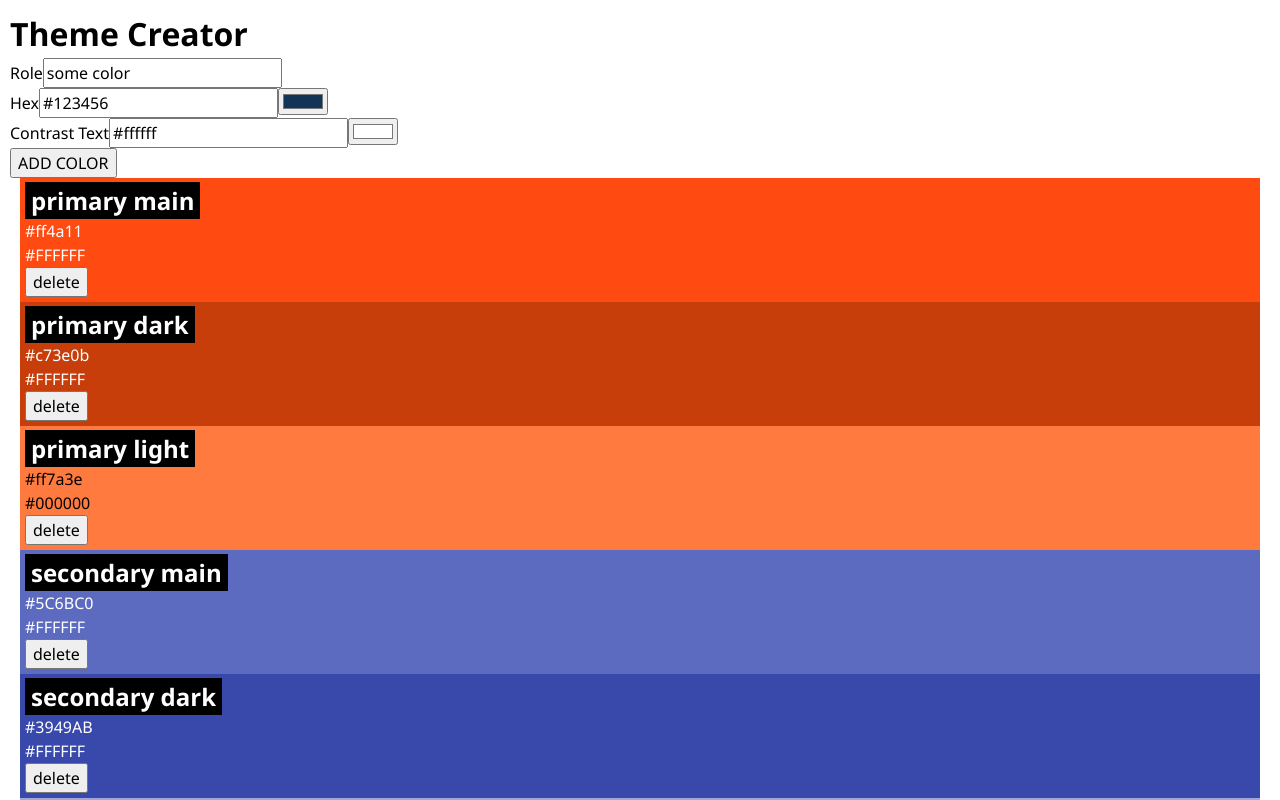
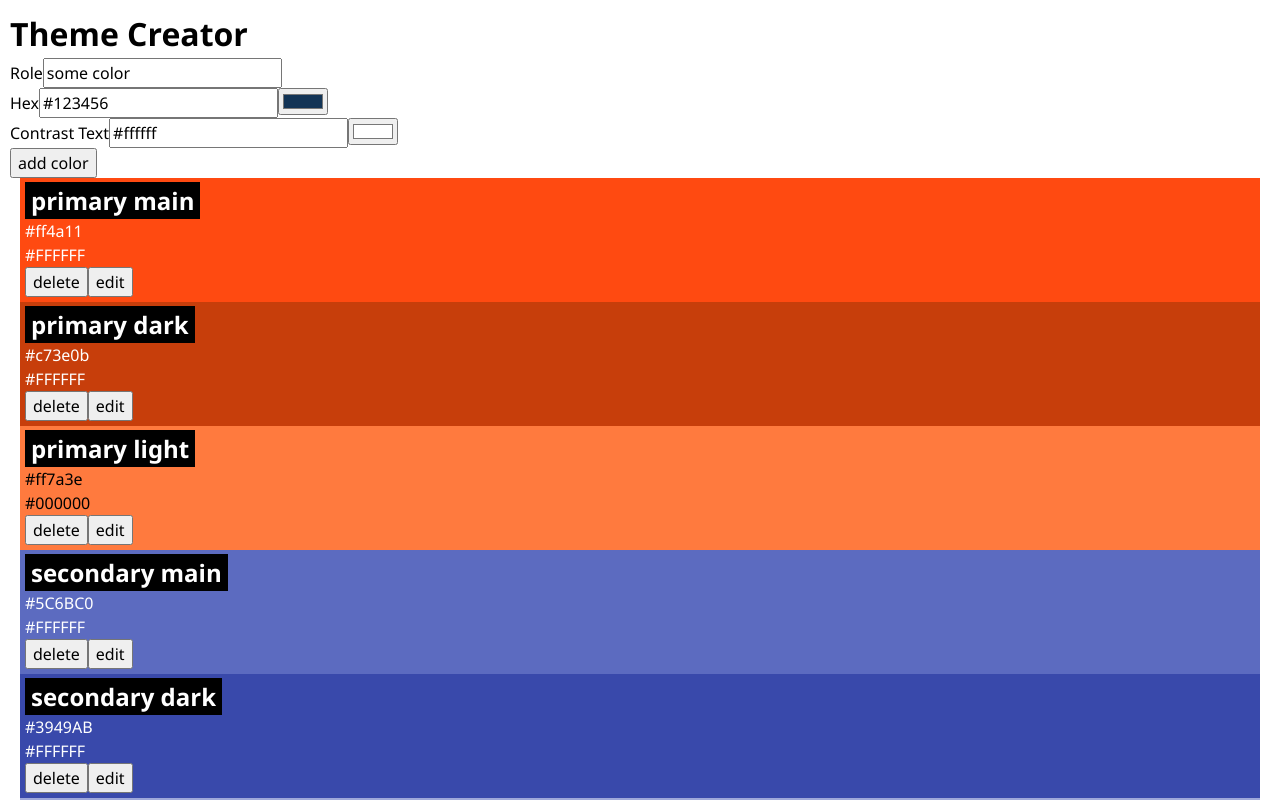
Before and after one commit to doreen-sch/recap-project-4_color-theme-app, a React (Vite) app: page / in a window 1280 px wide. Shown: the top 800 px of the page. Built offline with nearby package versions, Linux system fonts and the light colour scheme.

Commit message:
edit-color and edit-Button & dynamic button-text

```diff
--- a/src/App.jsx
+++ b/src/App.jsx
@@ -18,11 +18,20 @@ function App() {
     setColors(deletedColor);
   }
 
+  function handleEditColor(id, newColor) {
+    const editedColor = { ...newColor, id: id };
+    setColors(colors.map((color) => (color.id === id ? editedColor : color)));
+  }
+
   return (
     <>
       <h1>Theme Creator</h1>
-      <ColorForm onAddColor={handleAddColor} />
-      <ColorCardList colors={colors} onDeleteColor={handleDeleteColor} />
+      <ColorForm onAddColor={handleAddColor} buttonLabel="add color" />
+      <ColorCardList
+        colors={colors}
+        onDeleteColor={handleDeleteColor}
+        onEditColor={handleEditColor}
+      />
     </>
   );
 }
--- a/src/Components/Color/Color.jsx
+++ b/src/Components/Color/Color.jsx
@@ -1,8 +1,10 @@
 import "./Color.css";
 import { useState } from "react";
+import ColorForm from "../ColorForm/ColorForm";
 
-export default function Color({ color, onDeleteColor }) {
+export default function Color({ color, onDeleteColor, onEditColor }) {
   const [deleteMessage, setDeleteMessage] = useState(false);
+  const [editColor, setEditColor] = useState(false);
 
   return (
     <article
@@ -15,11 +17,53 @@ export default function Color({ color, onDeleteColor }) {
       {deleteMessage ? (
         <>
           <p className="color-card-highlight">Are you sure?</p>
-          <button onClick={() => onDeleteColor(color.id)}>confirm</button>
-          <button onClick={() => setDeleteMessage(false)}>cancel</button>
+          <button
+            type="button"
+            aria-label="confirm delete color"
+            onClick={() => onDeleteColor(color.id)}
+          >
+            confirm
+          </button>
+          <button
+            type="button"
+            aria-label="cancel delete color"
+            onClick={() => setDeleteMessage(false)}
+          >
+            cancel
+          </button>
         </>
       ) : (
-        <button onClick={() => setDeleteMessage(true)}>delete</button>
+        <button
+          type="button"
+          aria-label="delete color"
+          onClick={() => setDeleteMessage(true)}
+        >
+          delete
+        </button>
+      )}
+      {editColor ? (
+        <>
+          <ColorForm
+            onAddColor={(newColor) => onEditColor(color.id, newColor)}
+            initialData={color}
+            buttonLabel="edit color"
+          />
+          <button
+            type="button"
+            aria-label="cancel edit color"
+            onClick={() => setEditColor(false)}
+          >
+            cancel
+          </button>
+        </>
+      ) : (
+        <button
+          type="button"
+          aria-label="delete color"
+          onClick={() => setEditColor(true)}
+        >
+          edit
+        </button>
       )}
     </article>
   );
--- a/src/Components/ColorCardList/ColorCardList.jsx
+++ b/src/Components/ColorCardList/ColorCardList.jsx
@@ -1,14 +1,18 @@
 import Color from "../Color/Color";
 import "./ColorCardList.css";
 
-export default function ColorCardList({ colors, onDeleteColor }) {
+export default function ColorCardList({ colors, onDeleteColor, onEditColor }) {
   return colors.length === 0 ? (
     <p>no colors left</p>
   ) : (
     <ul className="color-card-list">
       {colors.map((color) => (
         <li key={color.id}>
-          <Color color={color} onDeleteColor={onDeleteColor} />
+          <Color
+            color={color}
+            onDeleteColor={onDeleteColor}
+            onEditColor={onEditColor}
+          />
         </li>
       ))}
     </ul>
--- a/src/Components/ColorForm/ColorForm.jsx
+++ b/src/Components/ColorForm/ColorForm.jsx
@@ -4,32 +4,37 @@ import "./ColorForm.css";
 export default function ColorForm({
   onAddColor,
   initialData = { role: "some color", hex: "#123456", contrastText: "#ffffff" },
+  buttonLabel,
 }) {
   function handleSubmit(event) {
     event.preventDefault();
     const formData = new FormData(event.target);
     const data = Object.fromEntries(formData);
-    onSubmitColor(data);
+    onAddColor(data);
   }
 
   return (
     <form className="color-form" onSubmit={handleSubmit}>
       <div className="form-field">
-  <label htmlFor="role">Role</label>
-  <input type="text"
+        <label htmlFor="role">Role</label>
+        <input
+          type="text"
           id="role"
           name="role"
-          defaultValue={initialData.role} />
+          defaultValue={initialData.role}
+        />
       </div>
       <div className="form-field">
         <label htmlFor="hex">Hex</label>
-  <ColorInput id="hex" defaultValue={initialData.hex}  />
-</div>
-     <div className="form-field">
+        <ColorInput id="hex" defaultValue={initialData.hex} />
+      </div>
+      <div className="form-field">
         <label htmlFor="contrastText">Contrast Text</label>
-  <ColorInput id="contrastText" defaultValue={initialData.contrastText} />
-</div>
-      <button>ADD COLOR</button>
+        <ColorInput id="contrastText" defaultValue={initialData.contrastText} />
+      </div>
+      <button type="submit" aria-label="add color">
+        {buttonLabel}
+      </button>
     </form>
   );
 }
```
